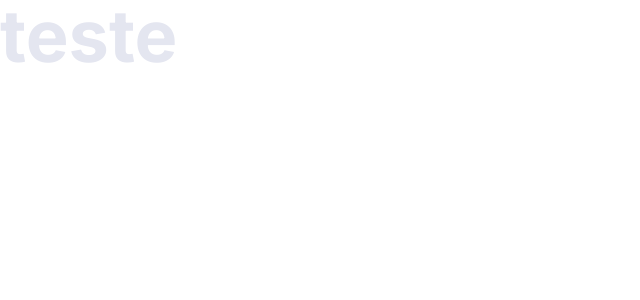
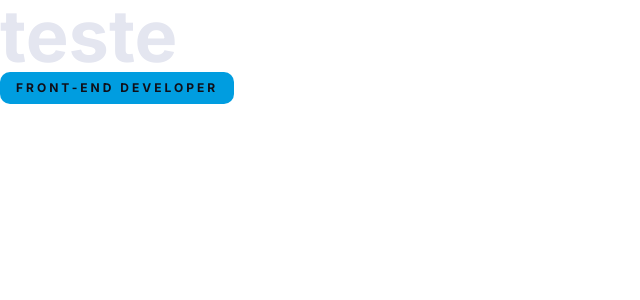
Before and after one commit to theogandara/next-theogandara, a Next.js app: page / in a window 1280 px wide. Shown: the top 300 px of the page, without its empty margins (0-640 px from the left). Built offline with nearby package versions, Linux system fonts and the light colour scheme.

Commit message:
feat: Pill component done

```diff
--- /dev/null
+++ b/src/components/Pill/index.tsx
@@ -0,0 +1,12 @@
+import React from 'react'
+import * as S from './styles'
+
+interface PillProps {
+  text: string
+}
+
+const Pill: React.FC<PillProps> = ({ text }) => {
+  return <S.Container>{text}</S.Container>
+}
+
+export default Pill
--- /dev/null
+++ b/src/components/Pill/styles.ts
@@ -0,0 +1,19 @@
+import styled from 'styled-components'
+import theme from '@styles/theme'
+
+export const Container = styled.div`
+  display: inline-block;
+  width: auto;
+  padding: 4px 16px;
+  color: ${theme.colors.black};
+  text-transform: uppercase;
+  font-weight: 700;
+  font-size: 12px;
+  line-height: 24px;
+  background-color: ${theme.colors.primary};
+  letter-spacing: 3px;
+  border-radius: 10px;
+
+  @media (min-width: 1024px) {
+  }
+`
--- a/src/pages/index.tsx
+++ b/src/pages/index.tsx
@@ -1,6 +1,7 @@
 import Head from 'next/head'
 import React from 'react'
-import Title from '../components/Title'
+import Title from '@components/Title'
+import Pill from '@components/Pill'
 
 const Home = () => {
   return (
@@ -12,6 +13,7 @@ const Home = () => {
       </Head>
 
       <Title text="teste" />
+      <Pill text="Front-end developer" />
     </div>
   )
 }
--- a/src/styles/theme.ts
+++ b/src/styles/theme.ts
@@ -1,6 +1,8 @@
 const theme = {
   colors: {
-    text: '#E4E6F0'
+    text: '#E4E6F0',
+    black: '#100F18',
+    primary: '#009DE0'
   }
 }
 
```
Also changed, not shown: tsconfig.json (+10 -1 lines).
